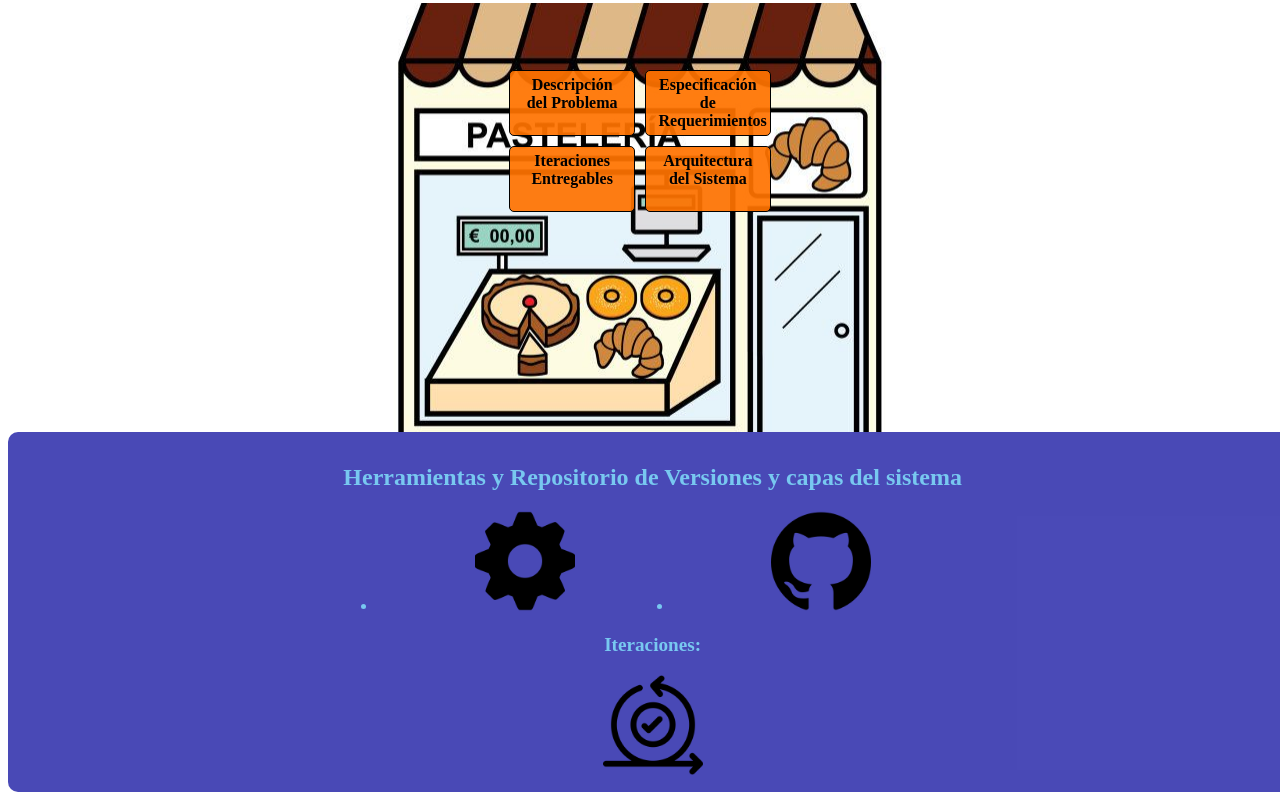
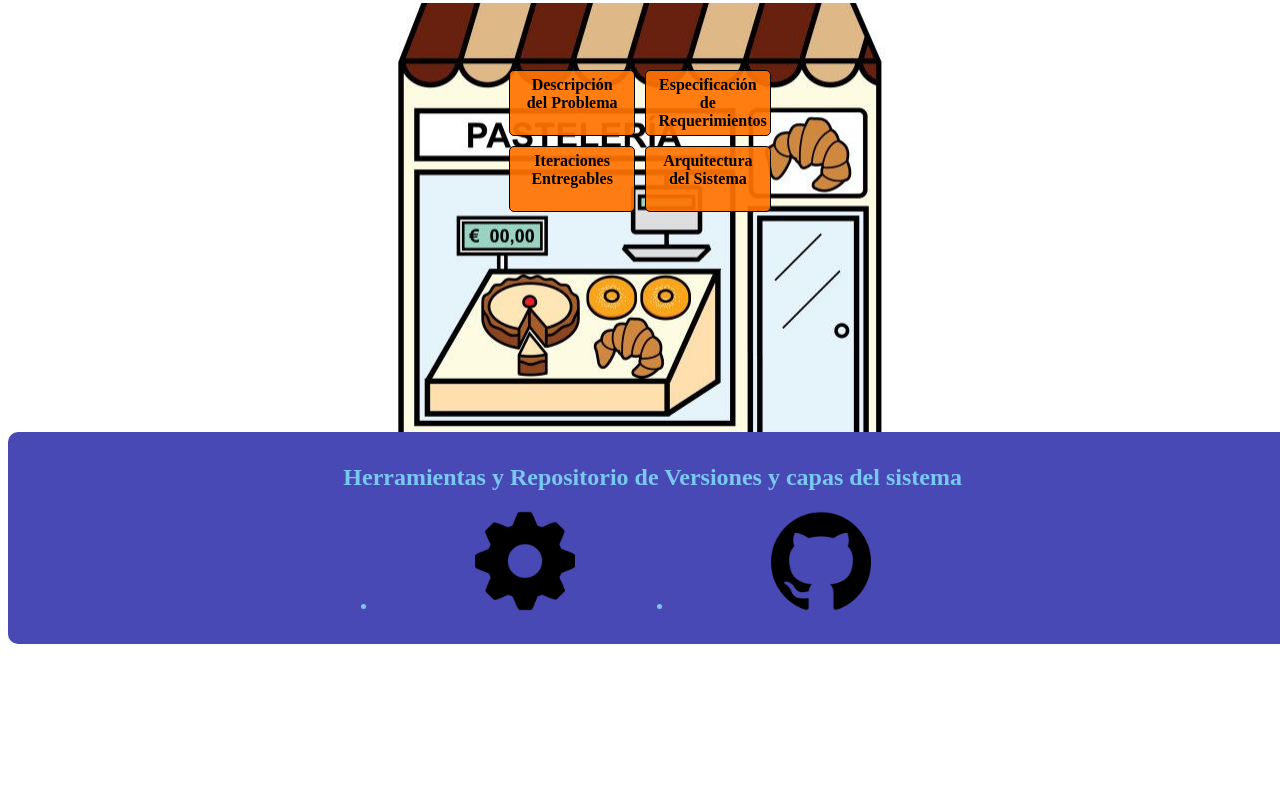
Before and after one commit to guerrero-edm/documentacionEquipo1.github.io, a plain HTML site: page index.html in a window 1280 px wide. Shown: the part 501-1301 px from the top of the page. After the commit the page ends 1153 px from the top, so only its background shows below. Drawn offline with Linux system fonts and the light colour scheme.

Commit message:
Update index.html

```diff
--- a/index.html
+++ b/index.html
@@ -60,9 +60,6 @@
                     <li><a href="https://github.com/guerrero-edm/SISPAN-3000.git" class="icon fa-envelope"><span class="label"><img class="logo" src="Imagenes/GitHub.png"></span></a></li>
 
                 </ul>
-                <p>Iteraciones:</p>
-
-                    <a href="" class="icon fa-instagram"><span class="label"><img class="logo" src="Imagenes/Iteraciones.png"></span></a>
 
             </div>
         </footer>
```
